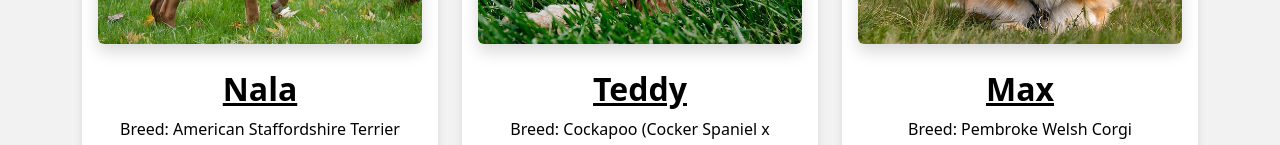
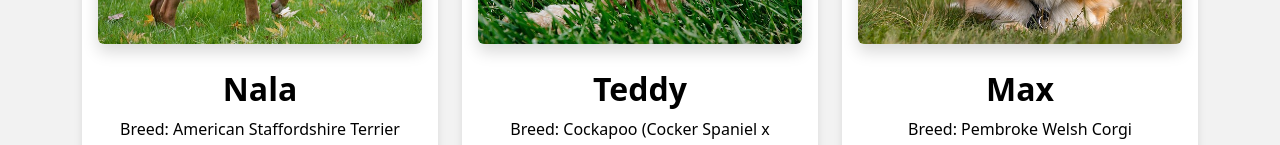
Before and after one commit to kristakorento/animal-rescue-adoption-website, a React (Vite) app: page /dog-profiles in a window 1280 px wide. Shown: the part 488-633 px from the top of the page. Built offline with nearby package versions, Linux system fonts and the light colour scheme.

Commit message:
underlines poistettu kristan css

```diff
--- a/src/Nettisivujen_Tyylit/DogProfiles.css
+++ b/src/Nettisivujen_Tyylit/DogProfiles.css
@@ -42,7 +42,6 @@ ul{
 }
 .nimi-otsikko {
   font-weight: bold;
-  text-decoration: underline;
   color: black;
 }
 .ala-otsikko {
--- a/src/Nettisivujen_Tyylit/PrivacyPolicy.css
+++ b/src/Nettisivujen_Tyylit/PrivacyPolicy.css
@@ -14,7 +14,6 @@
   }
   h1{
     font-weight: bold;
-    text-decoration: underline;
   }
   h3{
     font-style: italic;
```
